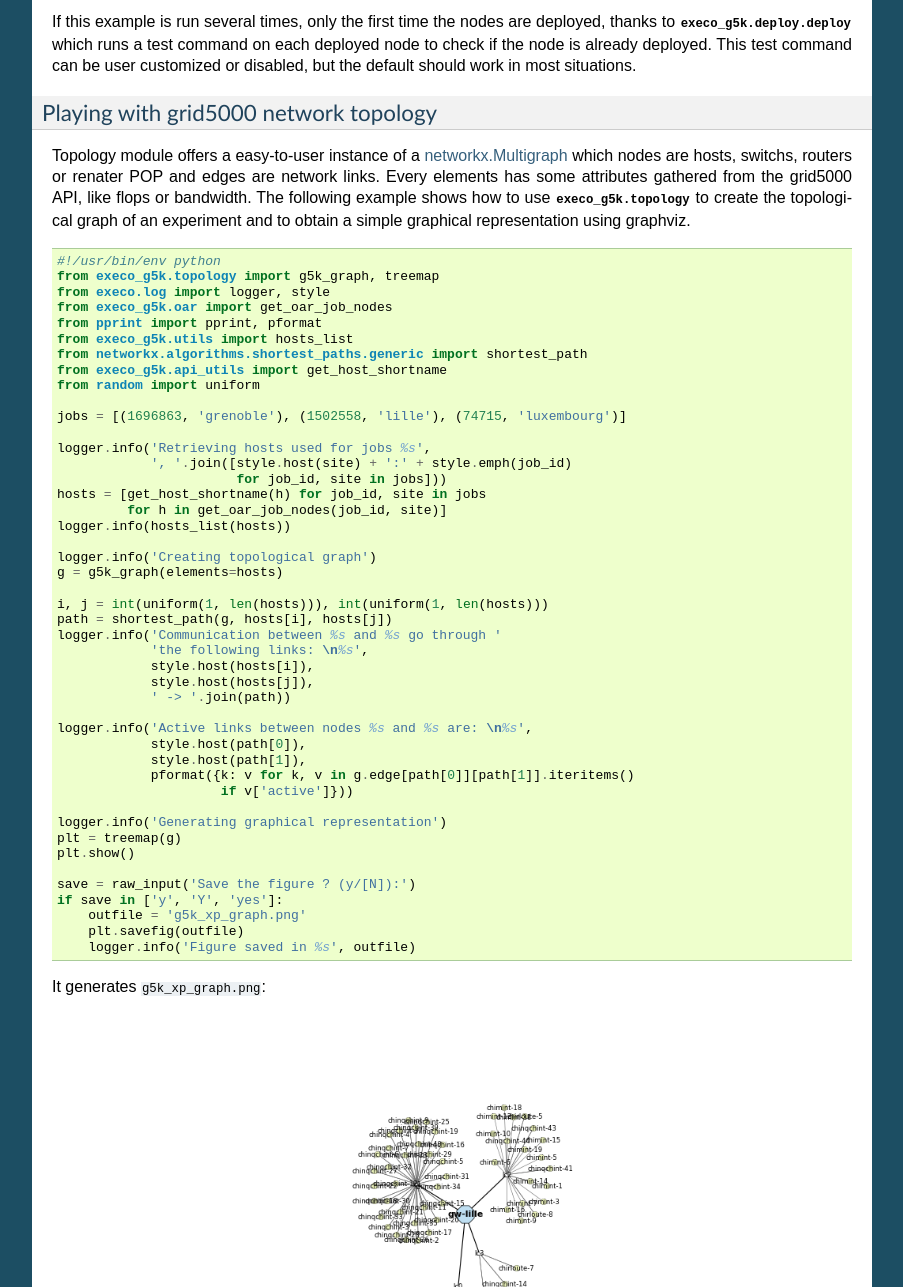
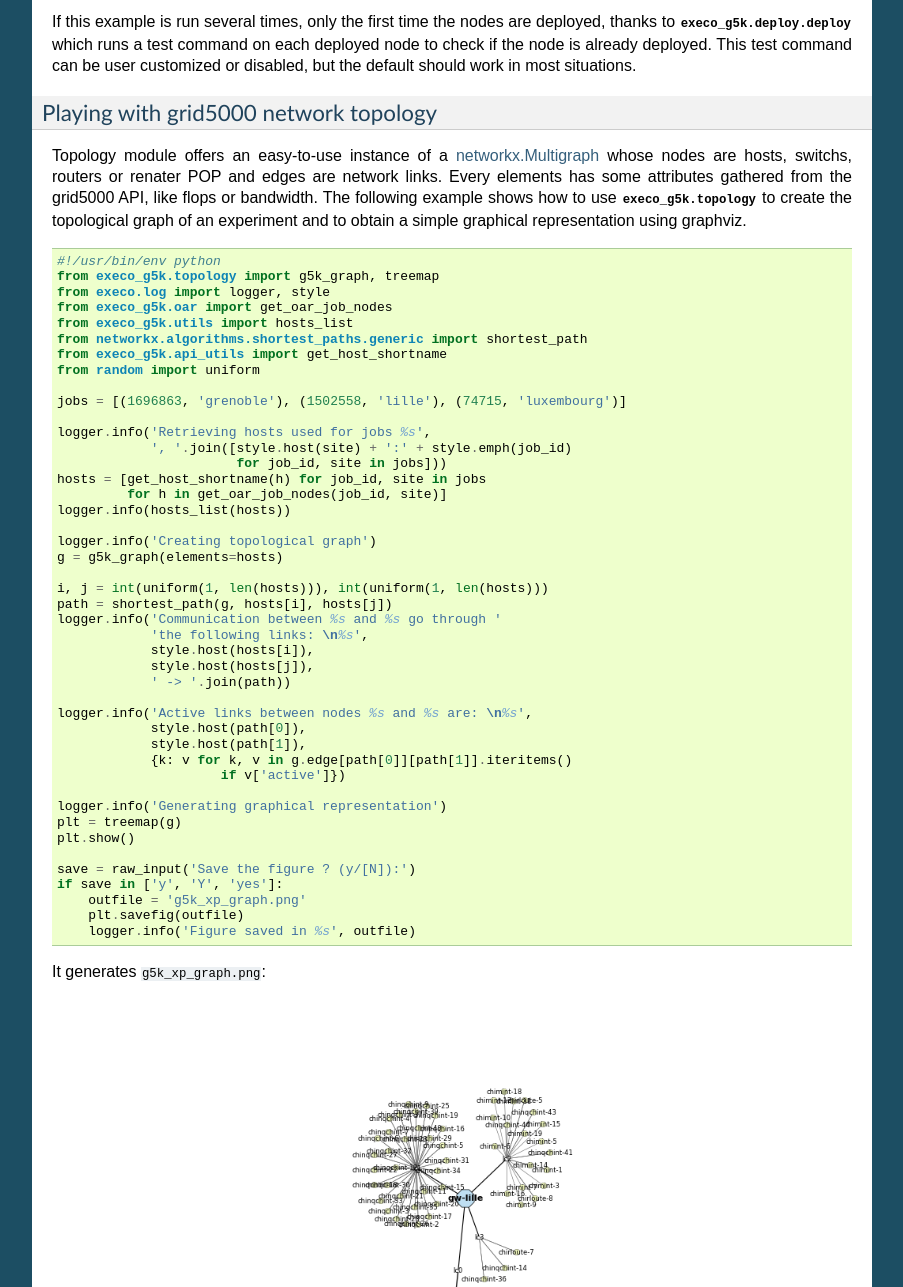
Before and after one commit to rcherrueau/execo, a Sphinx documentation site: the page built from doc/userguide.rst, in a window 1280 px wide and 1400 px high, scrolled down 11216 px, cut to the strip 113-1400 px from the top of the window. Shown: the whole strip, without its empty margins (198-1101 px from the left). Built offline with Sphinx 7.4.7, drawn with Linux system fonts in a browser that asks for light colours; pages that are not in the unit, such as notebooks, are missing from menus.

Commit message:
[doc] user_guide: update topology example

```diff
--- a/doc/code_samples/g5k_xp_graph.py
+++ b/doc/code_samples/g5k_xp_graph.py
@@ -2,7 +2,6 @@
 from execo_g5k.topology import g5k_graph, treemap
 from execo.log import logger, style
 from execo_g5k.oar import get_oar_job_nodes
-from pprint import pprint, pformat
 from execo_g5k.utils import hosts_list
 from networkx.algorithms.shortest_paths.generic import shortest_path
 from execo_g5k.api_utils import get_host_shortname
@@ -31,8 +30,8 @@ logger.info('Communication between %s and %s go through '
 logger.info('Active links between nodes %s and %s are: \n%s',
             style.host(path[0]),
             style.host(path[1]),
-            pformat({k: v for k, v in g.edge[path[0]][path[1]].iteritems()
-                     if v['active']}))
+            {k: v for k, v in g.edge[path[0]][path[1]].iteritems()
+                     if v['active']})
 
 logger.info('Generating graphical representation')
 plt = treemap(g)
--- a/doc/userguide.rst
+++ b/doc/userguide.rst
@@ -603,9 +603,7 @@ the default should work in most situations.
 Playing with grid5000 network topology
 --------------------------------------
 
-
-
-Topology module offers a easy-to-user instance of a `networkx.Multigraph`_ which
+Topology module offers an easy-to-use instance of a `networkx.Multigraph`_ whose
 nodes are hosts, switchs, routers or renater POP and edges are
 network links. Every elements has some attributes gathered from the
 grid5000 API, like flops or bandwidth. The following example shows how to use
```
